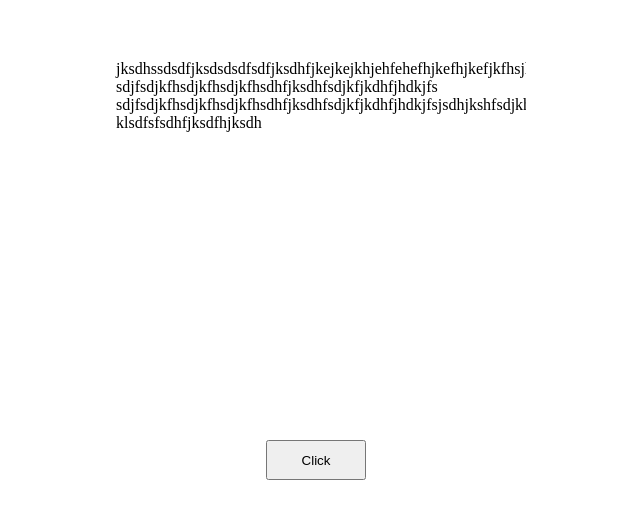
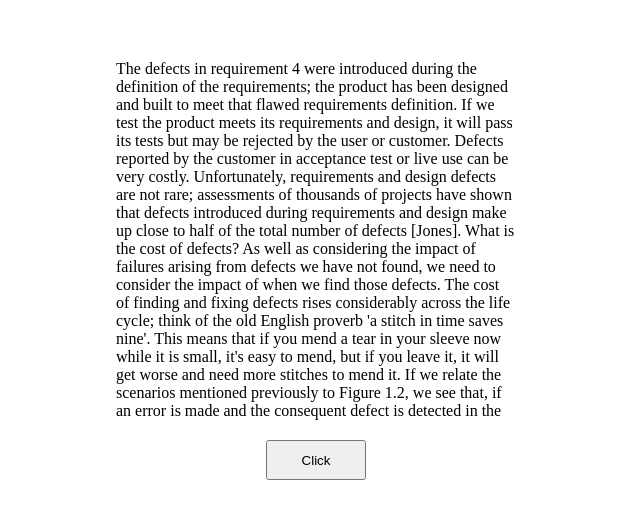
Before and after one commit to labkapapka/Test3, a plain HTML site: page 042 index.html in a window 1280 px wide. Shown: the whole page, without its empty margins (324-964 px from the left). Drawn offline with Linux system fonts and the light colour scheme.

Commit message:
37's commit

```diff
--- a/042 index.html
+++ b/042 index.html
@@ -8,10 +8,28 @@
   <link rel="stylesheet" href="042 параметри документа.css">
 </head>
 <body>
-    <div class="box">jksdhssdsdfjksdsdsdfsdfjksdhfjkejkejkhjehfehefhjkefhjkefjkfhsjkhfdjkhsdjkfhsjkdfjksdfhjksdhfjk
-        sdjfsdjkfhsdjkfhsdjkfhsdhfjksdhfsdjkfjkdhfjhdkjfs
-        sdjfsdjkfhsdjkfhsdjkfhsdhfjksdhfsdjkfjkdhfjhdkjfsjsdhjkshfsdjkhf
-        klsdfsfsdhfjksdfhjksdh
+    <div class="box">The defects in requirement 4 were introduced during the definition of the
+        requirements; the product has been designed and built to meet that flawed
+        requirements definition. If we test the product meets its requirements and
+        design, it will pass its tests but may be rejected by the user or customer. Defects
+        reported by the customer in acceptance test or live use can be very costly.
+        Unfortunately, requirements and design defects are not rare; assessments of
+        thousands of projects have shown that defects introduced during requirements
+        and design make up close to half of the total number of defects [Jones].
+        What is the cost of defects?
+        As well as considering the impact of failures arising from defects we have not
+        found, we need to consider the impact of when we find those defects. The cost
+        of finding and fixing defects rises considerably across the life cycle; think of the
+        old English proverb 'a stitch in time saves nine'. This means that if you mend a
+        tear in your sleeve now while it is small, it's easy to mend, but if you leave it, it
+        will get worse and need more stitches to mend it.
+        If we relate the scenarios mentioned previously to Figure 1.2, we see that, if
+        an error is made and the consequent defect is detected in the requirements at
+        the specification stage, then it is relatively cheap to find and fix. The observation of increasing defect-removal costs in software traces back to [Boehm].
+        You'll find evidence for the economics of testing and other quality assurance
+        activities in [Gilb], [Black 2001] or [Black 2004]. The specification can be corrected and re-issued. Similarly if an error is made and the consequent defect
+        detected in the design at the design stage then the design can be corrected and
+        re-issued with relatively little expense. The same applies for construction.
     </div>
     <button>Click</button>
 
--- a/042 Параметри документа, окна.js
+++ b/042 Параметри документа, окна.js
@@ -3,9 +3,27 @@
 // window  - єто окно в котором пока зивается документ;
 
 // screen єкран - єто ввесь видимий монитор
+'use strict';
+const box = document.querySelector('.box'),
+      btn = document.querySelector('button');
 
-const box = document.querySelector('.box');
+// const width = box.clientWidth;
+// const height = box.clientHeight;
+// const width = box.offsetWidth;
+// const height = box.offsetHeight;
 
-const width = box.clientWidth;
-const height = box.clientHeight;
+const width = box.scrollWidth;
+const height = box.scrollHeight;
 console.log(width, height);
+
+btn.addEventListener('click', () => {
+    // box.style.height = box.scrollHeight + 'px';
+    console.log(box.scrollTop);
+});
+
+console.log(box.getBoundingClientRect().top);
+
+const style = window.getComputedStyle(box);
+console.log(style.display);
+
+console.log(document.documentElement.scrollTop);
```
Also changed, not shown: 043 модальное окно.js (added).
